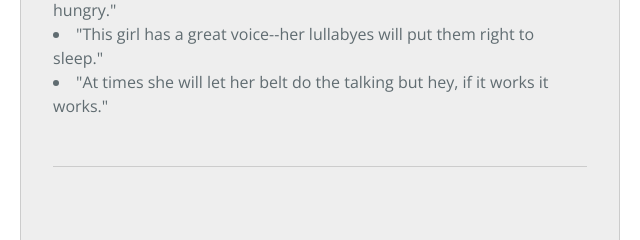
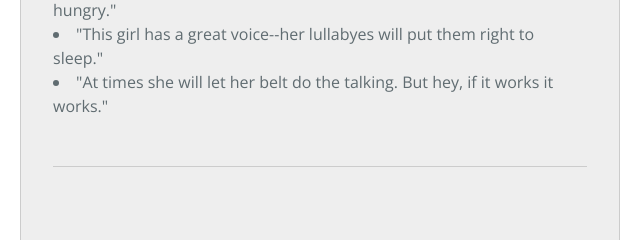
Before and after one commit to jacobfrank96/Brianna, a plain HTML site: page index.html in a window 1280 px wide. Shown: the part 435-675 px from the top of the page, 320-960 px from the left. Drawn offline with nearby package versions, Linux system fonts and the light colour scheme.

Commit message:
Update index.html

```diff
--- a/index.html
+++ b/index.html
@@ -28,7 +28,7 @@
           <li>"My kids did not like Brianna. I thought she was nice but awkward. Still, though, she is very responsible and did a fine job."</li>
           <li>"Shes a good chef but my kids are picky eaters so they went to sleep hungry."</li>
           <li>"This girl has a great voice--her lullabyes will put them right to sleep."</li>
-          <li>"At times she will let her belt do the talking but hey, if it works it works." </li>
+          <li>"At times she will let her belt do the talking. But hey, if it works it works." </li>
 
         </ul>
       </section>
```
